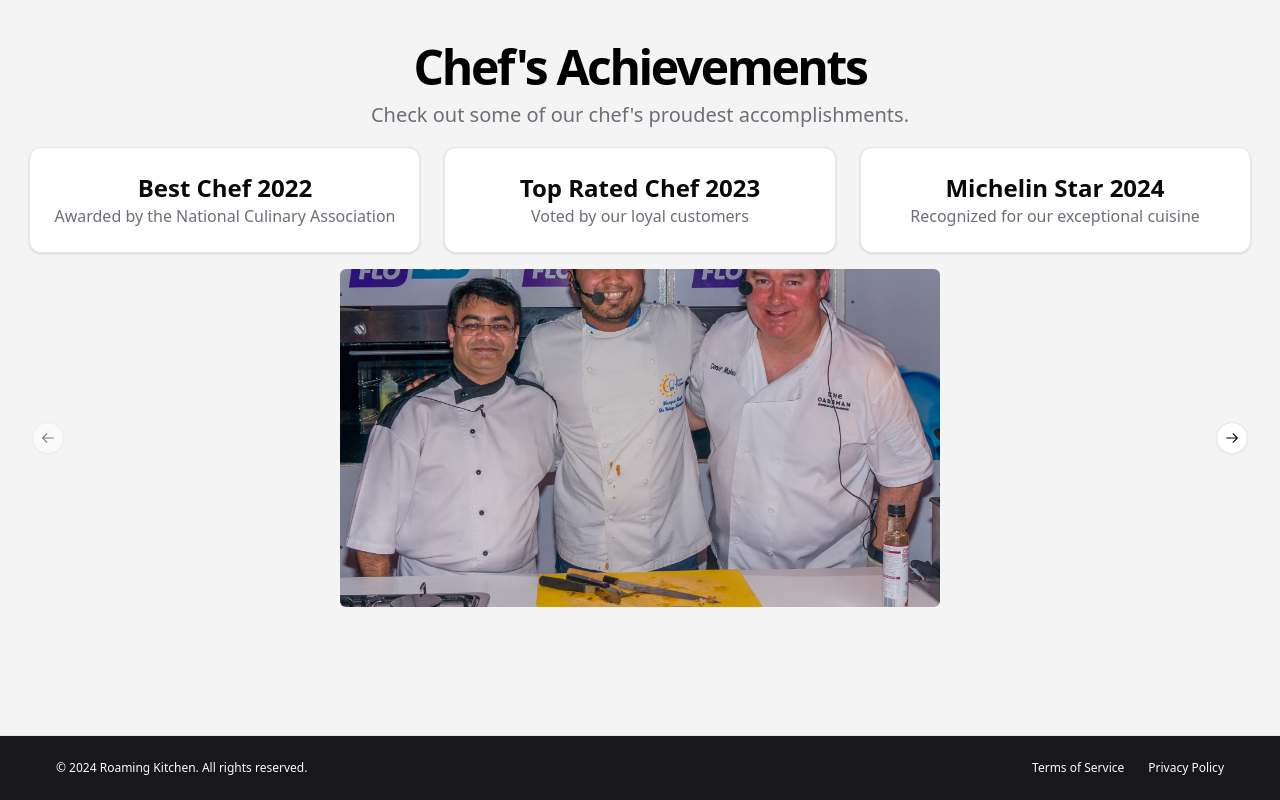
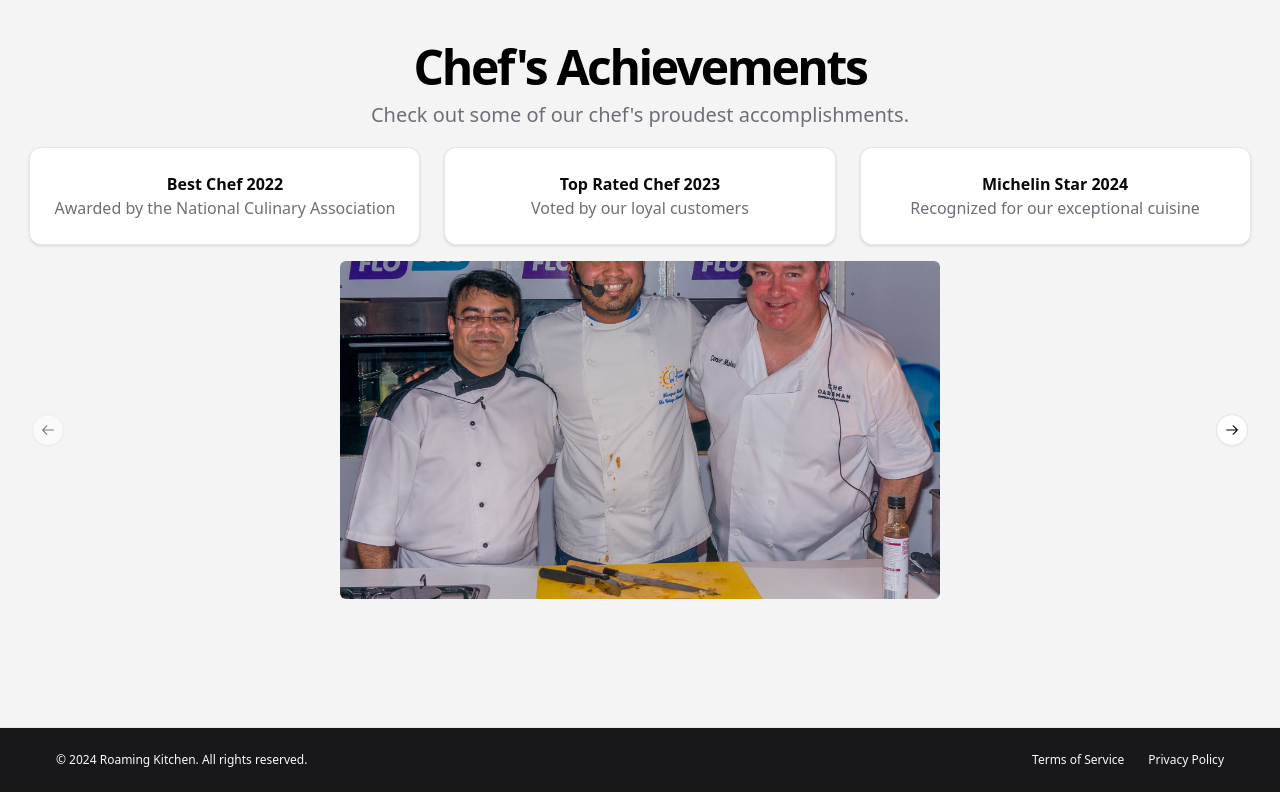
Before and after one commit to jaypopat/roaming-kitchen, a Next.js app: page /chef in a window 1280 px wide. Shown: the part 1227-2027 px from the top of the page. Built offline with nearby package versions, Linux system fonts and the light colour scheme.

Commit message:
making the components more modular by adding subcomponents

```diff
--- a/src/app/about/page.tsx
+++ b/src/app/about/page.tsx
@@ -1,6 +1,7 @@
 import Image from "next/image";
 import { Card } from "@/components/ui/card";
 import { Metadata } from "next";
+import Founder from "@/components/Founder";
 
 export const metadata: Metadata = {
   title: "About Us",
@@ -26,32 +27,12 @@ export default function AboutPage() {
               </p>
             </div>
             <div className="grid grid-cols-1 sm:grid-cols-2 gap-8">
-              <div className="flex flex-col items-center justify-center">
-                <Card>
-                  <Image
-                    src={vipul_pfp}
-                    alt="@vipulpopat"
-                    width={400}
-                    height={500}
-                    className="aspect-video object-cover rounded-md"
-                  />
-                </Card>
-                <h3 className="text-xl font-bold">Vipul Popat</h3>
-                <p className="text-muted-foreground">Co-Founder</p>
-              </div>
-              <div className="flex flex-col items-center justify-center">
-                <Card>
-                  <Image
-                    src={chef_pfp}
-                    alt="@narendrasharma"
-                    width={400}
-                    height={500}
-                    className="aspect-video object-cover rounded-md"
-                  />
-                </Card>
-                <h3 className="text-xl font-bold">Narendra Sharma</h3>
-                <p className="text-muted-foreground">Co-Founder and Chef</p>
-              </div>
+              <Founder role="Co Founder" photo={vipul_pfp} name="Vipul Popat" />
+              <Founder
+                role="Co Founder and Chef"
+                photo={chef_pfp}
+                name="Narendra Sharma"
+              />
             </div>
           </div>
         </div>
--- a/src/app/chef/page.tsx
+++ b/src/app/chef/page.tsx
@@ -1,9 +1,9 @@
 import Image from "next/image";
-import { Card, CardContent } from "@/components/ui/card";
 import { readdirSync } from "fs";
 import path from "path";
 import { Metadata } from "next";
 import ChefCarousel from "@/components/ChefCarousel";
+import Award from "@/components/Award";
 
 export const metadata: Metadata = {
   title: "Chef",
@@ -64,30 +64,18 @@ export default function ChefPage() {
               </p>
             </div>
             <div className="grid grid-cols-1 sm:grid-cols-2 md:grid-cols-3 gap-6">
-              <Card>
-                <CardContent className="flex flex-col items-center justify-center p-6">
-                  <h3 className="text-2xl font-bold">Best Chef 2022</h3>
-                  <p className="text-muted-foreground">
-                    Awarded by the National Culinary Association
-                  </p>
-                </CardContent>
-              </Card>
-              <Card>
-                <CardContent className="flex flex-col items-center justify-center p-6">
-                  <h3 className="text-2xl font-bold">Top Rated Chef 2023</h3>
-                  <p className="text-muted-foreground">
-                    Voted by our loyal customers
-                  </p>
-                </CardContent>
-              </Card>
-              <Card>
-                <CardContent className="flex flex-col items-center justify-center p-6">
-                  <h3 className="text-2xl font-bold">Michelin Star 2024</h3>
-                  <p className="text-muted-foreground">
-                    Recognized for our exceptional cuisine
-                  </p>
-                </CardContent>
-              </Card>
+              <Award
+                title="Best Chef 2022"
+                description="Awarded by the National Culinary Association"
+              />
+              <Award
+                title="Top Rated Chef 2023"
+                description="Voted by our loyal customers"
+              />
+              <Award
+                title="Michelin Star 2024"
+                description="Recognized for our exceptional cuisine"
+              />
             </div>
             <ChefCarousel
               images={chef_achievments}
--- /dev/null
+++ b/src/components/Award.jsx
@@ -0,0 +1,12 @@
+import { Card, CardContent } from "@/components/ui/card";
+
+export default function Award({ title, description }) {
+  return (
+    <Card>
+      <CardContent className="flex flex-col items-center justify-center p-6">
+        <h3 className="text-2xl font-bold">{title}</h3>
+        <p className="text-muted-foreground">{description}</p>
+      </CardContent>
+    </Card>
+  );
+}
--- /dev/null
+++ b/src/components/Founder.jsx
@@ -0,0 +1,19 @@
+import Image from "next/image";
+import { Card } from "./ui/card";
+export default function Founder({ role, photo, name }) {
+  return (
+    <div className="flex flex-col items-center justify-center">
+      <Card>
+        <Image
+          alt=""
+          src={photo}
+          width={400}
+          height={500}
+          className="aspect-video object-cover rounded-md"
+        />
+      </Card>
+      <h3 className="text-xl font-bold">{name}</h3>
+      <p className="text-muted-foreground">{role}</p>
+    </div>
+  );
+}
```
Also changed, not shown: src/app/menu/page.jsx (+10 -0 lines).
